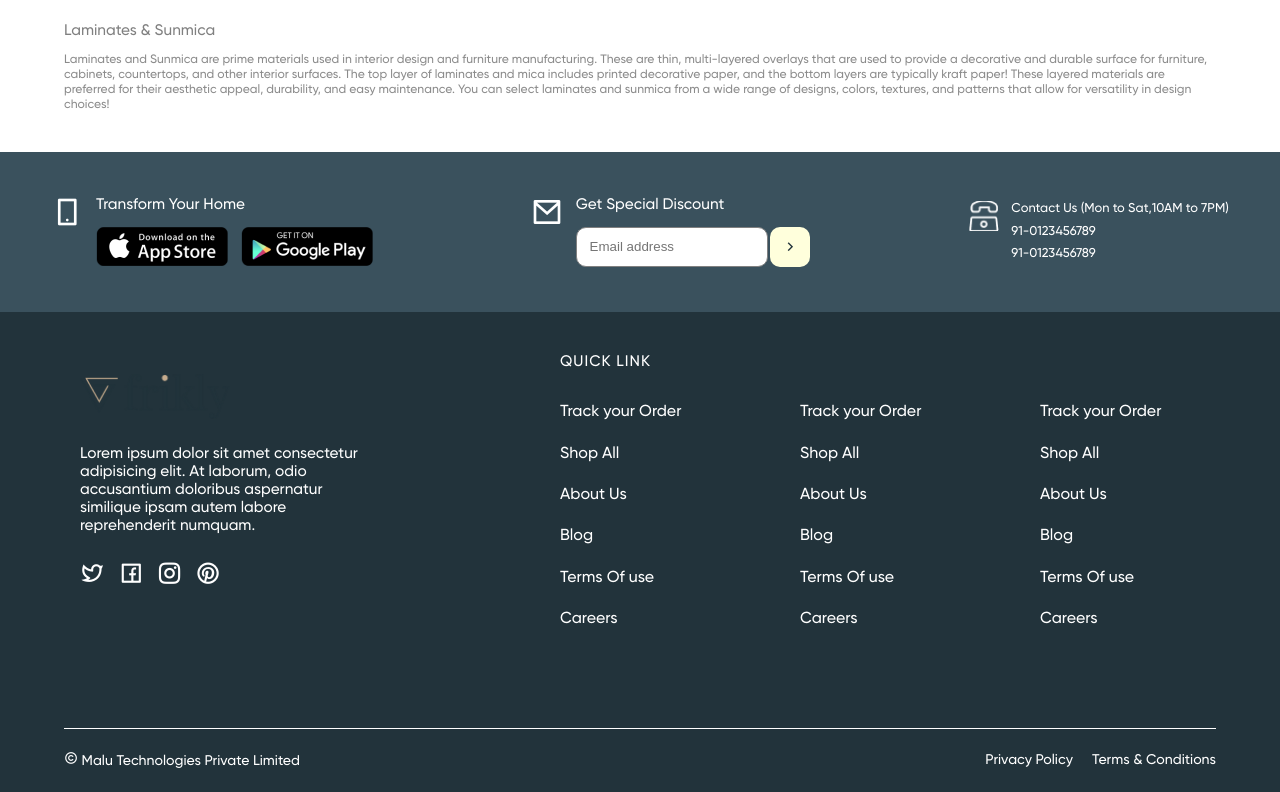
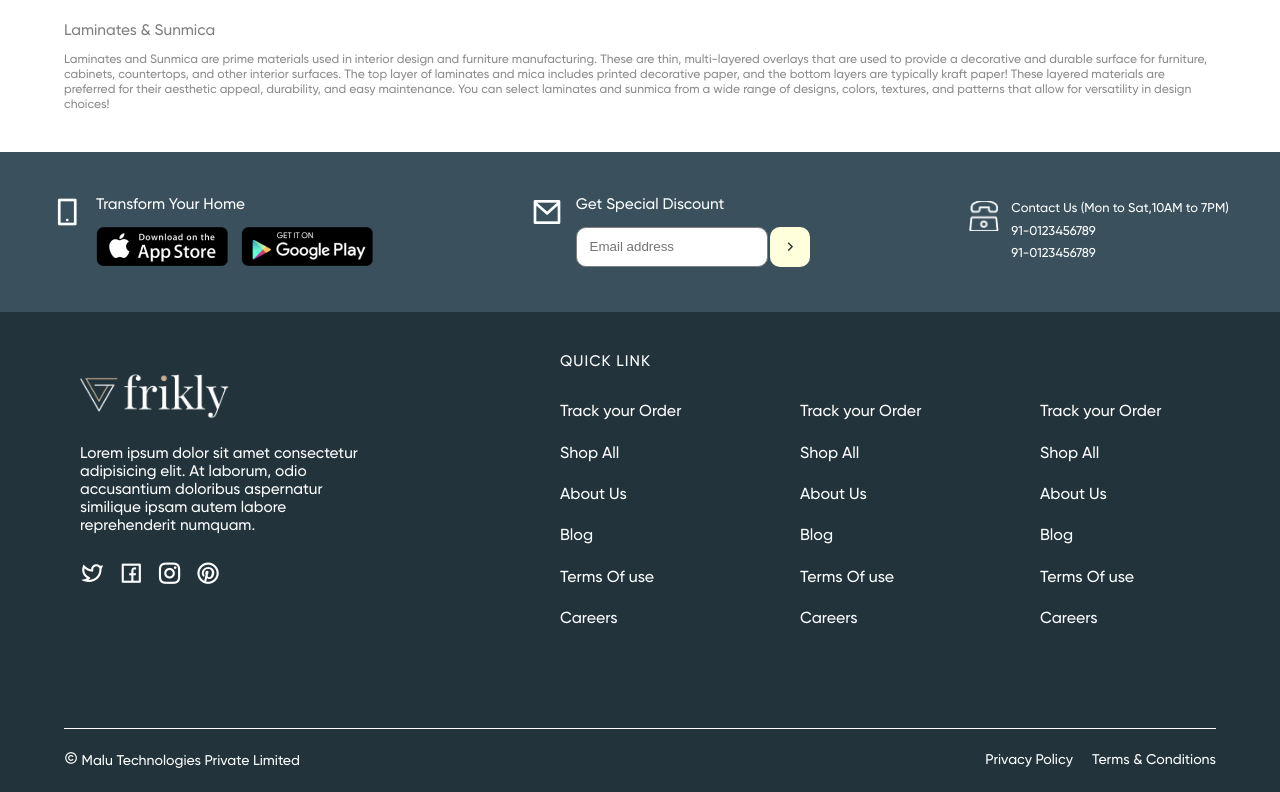
Before and after one commit to AnuragParashar22/Frikly, a plain HTML site: page index.html in a window 1280 px wide. Shown: the part 4729-5521 px from the top of the page. Drawn offline with nearby package versions, Linux system fonts and the light colour scheme.

Commit message:
Update index.html

```diff
--- a/index.html
+++ b/index.html
@@ -470,7 +470,7 @@
             </div>
             <div id="footer2">
                 <div id="footer2left">
-                    <img src="./LOGO.png" alt="">
+                    <img src="./Images/Logo.png" alt="">
                     <p>Lorem ipsum dolor sit amet consectetur adipisicing elit. At laborum, odio accusantium doloribus aspernatur similique ipsam autem labore reprehenderit numquam.</p>
                     <div>
                         <i class="ri-twitter-line"></i>
```
